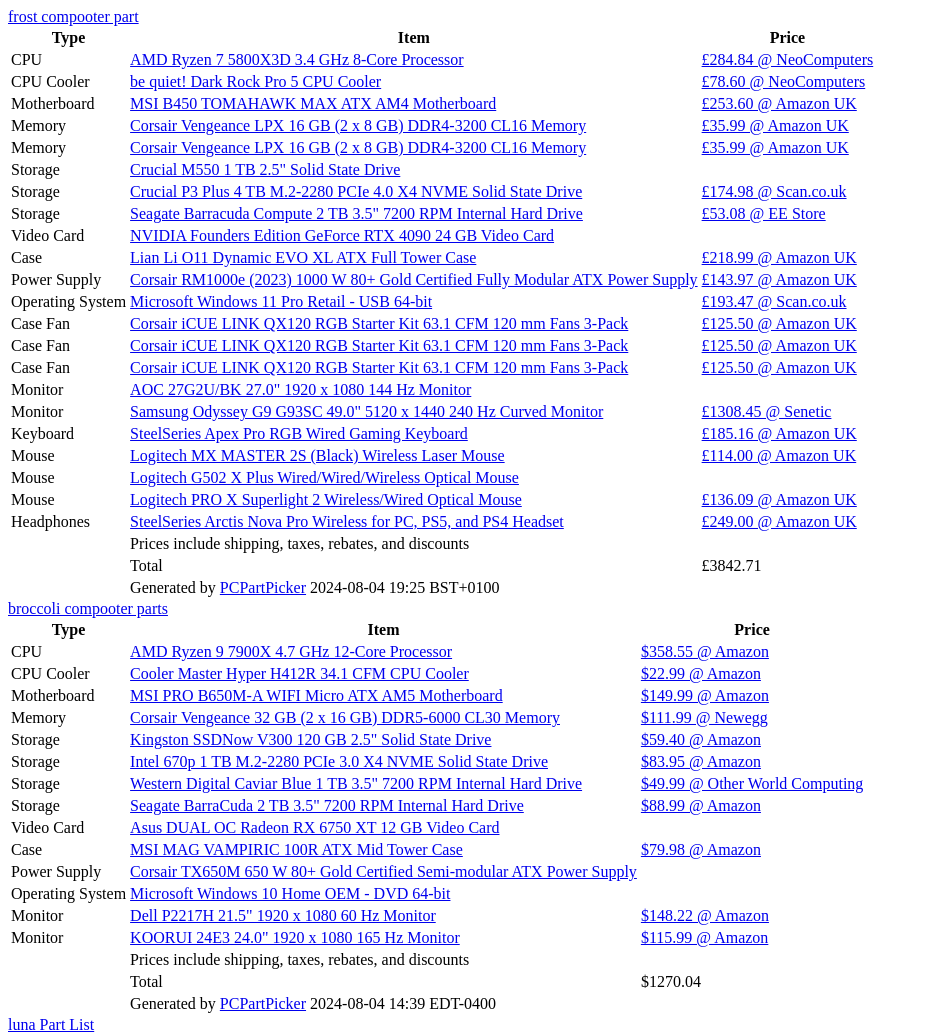
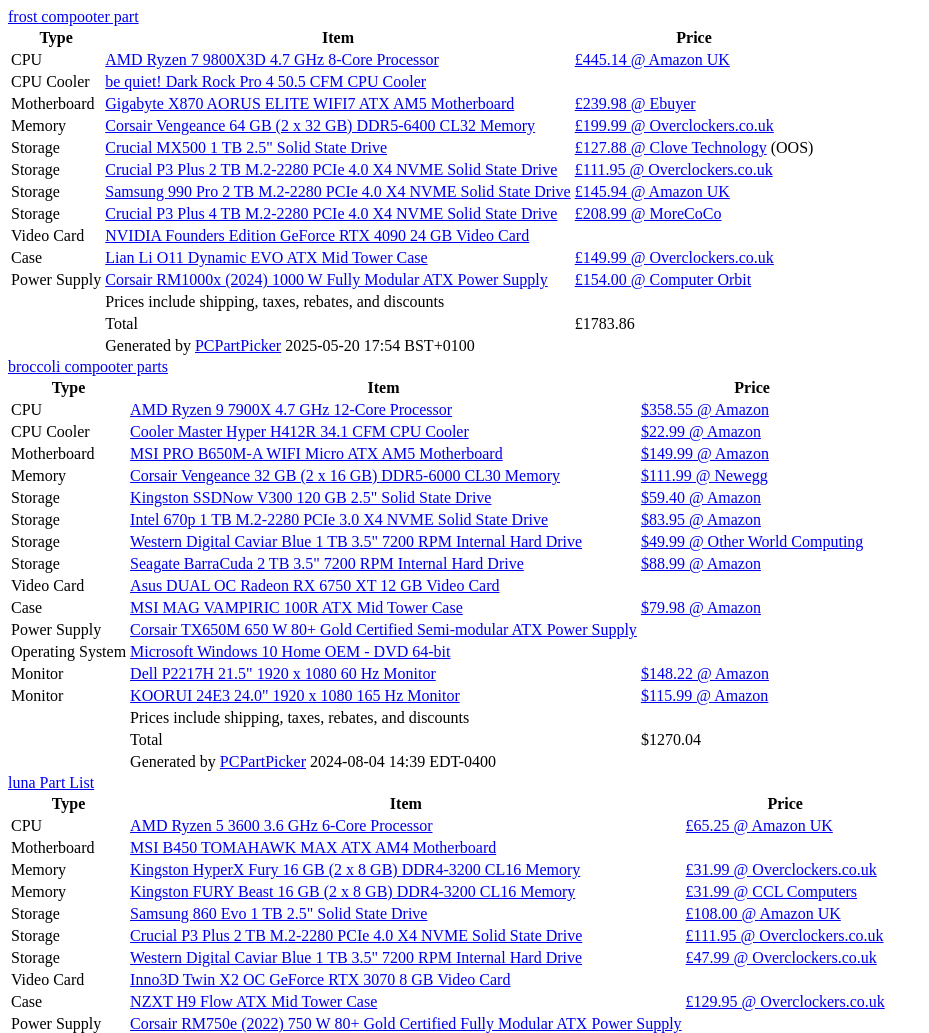
Before and after one commit to clart-dot-zip/compooters, a plain HTML site: page index.html in a window 1280 px wide. Shown: the top 1033 px of the page, without its empty margins (0-929 px from the left). Drawn offline with Linux system fonts and the light colour scheme.

Commit message:
Update index.html

```diff
--- a/index.html
+++ b/index.html
@@ -1,4 +1,4 @@
-<a href="https://uk.pcpartpicker.com/list/cwWDt7">frost compooter part</a>
+<a href="https://uk.pcpartpicker.com/list/pjNmrM">frost compooter part</a>
 <table class="pcpp-part-list">
   <thead>
     <tr>
@@ -10,57 +10,57 @@
   <tbody>
     <tr>
       <td class="pcpp-part-list-type">CPU</td>
-      <td class="pcpp-part-list-item"><a href="https://uk.pcpartpicker.com/product/CZ3gXL/amd-ryzen-7-5800x3d-34-ghz-8-core-processor-100-100000651wof">AMD Ryzen 7 5800X3D 3.4 GHz 8-Core Processor</a></td>
+      <td class="pcpp-part-list-item"><a href="https://uk.pcpartpicker.com/product/fPyH99/amd-ryzen-7-9800x3d-47-ghz-8-core-processor-100-1000001084wof">AMD Ryzen 7 9800X3D 4.7 GHz 8-Core Processor</a></td>
       <td class="pcpp-part-list-price">
-        <a href="https://uk.pcpartpicker.com/product/CZ3gXL/amd-ryzen-7-5800x3d-34-ghz-8-core-processor-100-100000651wof">£284.84 @ NeoComputers</a>
+        <a href="https://uk.pcpartpicker.com/product/fPyH99/amd-ryzen-7-9800x3d-47-ghz-8-core-processor-100-1000001084wof">£445.14 @ Amazon UK</a>
       </td>
     </tr>
     <tr>
       <td class="pcpp-part-list-type">CPU Cooler</td>
-      <td class="pcpp-part-list-item"><a href="https://uk.pcpartpicker.com/product/LyyH99/be-quiet-dark-rock-pro-5-cpu-cooler-bk036">be quiet! Dark Rock Pro 5 CPU Cooler</a></td>
+      <td class="pcpp-part-list-item"><a href="https://uk.pcpartpicker.com/product/F3gzK8/be-quiet-dark-rock-pro-4-505-cfm-cpu-cooler-bk022">be quiet! Dark Rock Pro 4 50.5 CFM CPU Cooler</a></td>
       <td class="pcpp-part-list-price">
-        <a href="https://uk.pcpartpicker.com/product/LyyH99/be-quiet-dark-rock-pro-5-cpu-cooler-bk036">£78.60 @ NeoComputers</a>
       </td>
     </tr>
     <tr>
       <td class="pcpp-part-list-type">Motherboard</td>
-      <td class="pcpp-part-list-item"><a href="https://uk.pcpartpicker.com/product/jcYQzy/msi-b450-tomahawk-max-atx-am4-motherboard-b450-tomahawk-max">MSI B450 TOMAHAWK MAX ATX AM4 Motherboard</a></td>
+      <td class="pcpp-part-list-item"><a href="https://uk.pcpartpicker.com/product/836NnQ/gigabyte-x870-aorus-elite-wifi7-atx-am5-motherboard-x870-aorus-elite-wifi7">Gigabyte X870 AORUS ELITE WIFI7 ATX AM5 Motherboard</a></td>
       <td class="pcpp-part-list-price">
-        <a href="https://uk.pcpartpicker.com/product/jcYQzy/msi-b450-tomahawk-max-atx-am4-motherboard-b450-tomahawk-max">£253.60 @ Amazon UK</a>
+        <a href="https://uk.pcpartpicker.com/product/836NnQ/gigabyte-x870-aorus-elite-wifi7-atx-am5-motherboard-x870-aorus-elite-wifi7">£239.98 @ Ebuyer</a>
       </td>
     </tr>
     <tr>
       <td class="pcpp-part-list-type">Memory</td>
-      <td class="pcpp-part-list-item"><a href="https://uk.pcpartpicker.com/product/p6RFf7/corsair-memory-cmk16gx4m2b3200c16">Corsair Vengeance LPX 16 GB (2 x 8 GB) DDR4-3200 CL16 Memory</a></td>
+      <td class="pcpp-part-list-item"><a href="https://uk.pcpartpicker.com/product/pnQKHx/corsair-vengeance-64-gb-2-x-32-gb-ddr5-6400-cl32-memory-cmk64gx5m2b6400c32">Corsair Vengeance 64 GB (2 x 32 GB) DDR5-6400 CL32 Memory</a></td>
       <td class="pcpp-part-list-price">
-        <a href="https://uk.pcpartpicker.com/product/p6RFf7/corsair-memory-cmk16gx4m2b3200c16">£35.99 @ Amazon UK</a>
-      </td>
-    </tr>
-    <tr>
-      <td class="pcpp-part-list-type">Memory</td>
-      <td class="pcpp-part-list-item"><a href="https://uk.pcpartpicker.com/product/p6RFf7/corsair-memory-cmk16gx4m2b3200c16">Corsair Vengeance LPX 16 GB (2 x 8 GB) DDR4-3200 CL16 Memory</a></td>
-      <td class="pcpp-part-list-price">
-        <a href="https://uk.pcpartpicker.com/product/p6RFf7/corsair-memory-cmk16gx4m2b3200c16">£35.99 @ Amazon UK</a>
+        <a href="https://uk.pcpartpicker.com/product/pnQKHx/corsair-vengeance-64-gb-2-x-32-gb-ddr5-6400-cl32-memory-cmk64gx5m2b6400c32">£199.99 @ Overclockers.co.uk</a>
       </td>
     </tr>
     <tr>
       <td class="pcpp-part-list-type">Storage</td>
-      <td class="pcpp-part-list-item"><a href="https://uk.pcpartpicker.com/product/DbFPxr/crucial-internal-hard-drive-ct1024m550ssd1">Crucial M550 1 TB 2.5" Solid State Drive</a></td>
+      <td class="pcpp-part-list-item"><a href="https://uk.pcpartpicker.com/product/h3tQzy/crucial-mx500-1tb-25-solid-state-drive-ct1000mx500ssd1">Crucial MX500 1 TB 2.5" Solid State Drive</a></td>
       <td class="pcpp-part-list-price">
+        <a href="https://uk.pcpartpicker.com/product/h3tQzy/crucial-mx500-1tb-25-solid-state-drive-ct1000mx500ssd1">£127.88 @ Clove Technology</a> (OOS)
+      </td>
+    </tr>
+    <tr>
+      <td class="pcpp-part-list-type">Storage</td>
+      <td class="pcpp-part-list-item"><a href="https://uk.pcpartpicker.com/product/yGZ9TW/crucial-p3-plus-2-tb-m2-2280-nvme-solid-state-drive-ct2000p3pssd8">Crucial P3 Plus 2 TB M.2-2280 PCIe 4.0 X4 NVME Solid State Drive</a></td>
+      <td class="pcpp-part-list-price">
+        <a href="https://uk.pcpartpicker.com/product/yGZ9TW/crucial-p3-plus-2-tb-m2-2280-nvme-solid-state-drive-ct2000p3pssd8">£111.95 @ Overclockers.co.uk</a>
+      </td>
+    </tr>
+    <tr>
+      <td class="pcpp-part-list-type">Storage</td>
+      <td class="pcpp-part-list-item"><a href="https://uk.pcpartpicker.com/product/34ytt6/samsung-990-pro-2-tb-m2-2280-pcie-40-x4-nvme-solid-state-drive-mz-v9p2t0bw">Samsung 990 Pro 2 TB M.2-2280 PCIe 4.0 X4 NVME Solid State Drive</a></td>
+      <td class="pcpp-part-list-price">
+        <a href="https://uk.pcpartpicker.com/product/34ytt6/samsung-990-pro-2-tb-m2-2280-pcie-40-x4-nvme-solid-state-drive-mz-v9p2t0bw">£145.94 @ Amazon UK</a>
       </td>
     </tr>
     <tr>
       <td class="pcpp-part-list-type">Storage</td>
       <td class="pcpp-part-list-item"><a href="https://uk.pcpartpicker.com/product/PPpzK8/crucial-p3-plus-4-tb-m2-2280-nvme-solid-state-drive-ct4000p3pssd8">Crucial P3 Plus 4 TB M.2-2280 PCIe 4.0 X4 NVME Solid State Drive</a></td>
       <td class="pcpp-part-list-price">
-        <a href="https://uk.pcpartpicker.com/product/PPpzK8/crucial-p3-plus-4-tb-m2-2280-nvme-solid-state-drive-ct4000p3pssd8">£174.98 @ Scan.co.uk</a>
-      </td>
-    </tr>
-    <tr>
-      <td class="pcpp-part-list-type">Storage</td>
-      <td class="pcpp-part-list-item"><a href="https://uk.pcpartpicker.com/product/mwrYcf/seagate-barracuda-computer-2-tb-35-7200rpm-internal-hard-drive-st2000dm008">Seagate Barracuda Compute 2 TB 3.5" 7200 RPM Internal Hard Drive</a></td>
-      <td class="pcpp-part-list-price">
-        <a href="https://uk.pcpartpicker.com/product/mwrYcf/seagate-barracuda-computer-2-tb-35-7200rpm-internal-hard-drive-st2000dm008">£53.08 @ EE Store</a>
+        <a href="https://uk.pcpartpicker.com/product/PPpzK8/crucial-p3-plus-4-tb-m2-2280-nvme-solid-state-drive-ct4000p3pssd8">£208.99 @ MoreCoCo</a>
       </td>
     </tr>
     <tr>
@@ -71,91 +71,16 @@
     </tr>
     <tr>
       <td class="pcpp-part-list-type">Case</td>
-      <td class="pcpp-part-list-item"><a href="https://uk.pcpartpicker.com/product/jwDQzy/lian-li-o11-dynamic-evo-xl-atx-full-tower-case-o11dexl-x">Lian Li O11 Dynamic EVO XL ATX Full Tower Case</a></td>
+      <td class="pcpp-part-list-item"><a href="https://uk.pcpartpicker.com/product/Ykytt6/lian-li-o11-dynamic-evo-atx-mid-tower-case-pc-o11dex">Lian Li O11 Dynamic EVO ATX Mid Tower Case</a></td>
       <td class="pcpp-part-list-price">
-        <a href="https://uk.pcpartpicker.com/product/jwDQzy/lian-li-o11-dynamic-evo-xl-atx-full-tower-case-o11dexl-x">£218.99 @ Amazon UK</a>
+        <a href="https://uk.pcpartpicker.com/product/Ykytt6/lian-li-o11-dynamic-evo-atx-mid-tower-case-pc-o11dex">£149.99 @ Overclockers.co.uk</a>
       </td>
     </tr>
     <tr>
       <td class="pcpp-part-list-type">Power Supply</td>
-      <td class="pcpp-part-list-item"><a href="https://uk.pcpartpicker.com/product/fxGhP6/corsair-rm1000e-2023-1000-w-80-gold-certified-fully-modular-atx-power-supply-cp-9020264-na">Corsair RM1000e (2023) 1000 W 80+ Gold Certified Fully Modular ATX Power Supply</a></td>
+      <td class="pcpp-part-list-item"><a href="https://uk.pcpartpicker.com/product/XZsV3C/corsair-rm1000x-2024-1000-w-fully-modular-atx-power-supply-cp-9020271-na">Corsair RM1000x (2024) 1000 W Fully Modular ATX Power Supply</a></td>
       <td class="pcpp-part-list-price">
-        <a href="https://uk.pcpartpicker.com/product/fxGhP6/corsair-rm1000e-2023-1000-w-80-gold-certified-fully-modular-atx-power-supply-cp-9020264-na">£143.97 @ Amazon UK</a>
-      </td>
-    </tr>
-    <tr>
-      <td class="pcpp-part-list-type">Operating System</td>
-      <td class="pcpp-part-list-item"><a href="https://uk.pcpartpicker.com/product/HxKKHx/microsoft-windows-11-pro-retail-usb-64-bit-hav-00162">Microsoft Windows 11 Pro Retail - USB 64-bit</a></td>
-      <td class="pcpp-part-list-price">
-        <a href="https://uk.pcpartpicker.com/product/HxKKHx/microsoft-windows-11-pro-retail-usb-64-bit-hav-00162">£193.47 @ Scan.co.uk</a>
-      </td>
-    </tr>
-    <tr>
-      <td class="pcpp-part-list-type">Case Fan</td>
-      <td class="pcpp-part-list-item"><a href="https://uk.pcpartpicker.com/product/4VBzK8/corsair-icue-link-qx120-rgb-starter-kit-631-cfm-120-mm-fans-3-pack-co-9051002-ww">Corsair iCUE LINK QX120 RGB Starter Kit 63.1 CFM 120 mm Fans 3-Pack</a></td>
-      <td class="pcpp-part-list-price">
-        <a href="https://uk.pcpartpicker.com/product/4VBzK8/corsair-icue-link-qx120-rgb-starter-kit-631-cfm-120-mm-fans-3-pack-co-9051002-ww">£125.50 @ Amazon UK</a>
-      </td>
-    </tr>
-    <tr>
-      <td class="pcpp-part-list-type">Case Fan</td>
-      <td class="pcpp-part-list-item"><a href="https://uk.pcpartpicker.com/product/4VBzK8/corsair-icue-link-qx120-rgb-starter-kit-631-cfm-120-mm-fans-3-pack-co-9051002-ww">Corsair iCUE LINK QX120 RGB Starter Kit 63.1 CFM 120 mm Fans 3-Pack</a></td>
-      <td class="pcpp-part-list-price">
-        <a href="https://uk.pcpartpicker.com/product/4VBzK8/corsair-icue-link-qx120-rgb-starter-kit-631-cfm-120-mm-fans-3-pack-co-9051002-ww">£125.50 @ Amazon UK</a>
-      </td>
-    </tr>
-    <tr>
-      <td class="pcpp-part-list-type">Case Fan</td>
-      <td class="pcpp-part-list-item"><a href="https://uk.pcpartpicker.com/product/4VBzK8/corsair-icue-link-qx120-rgb-starter-kit-631-cfm-120-mm-fans-3-pack-co-9051002-ww">Corsair iCUE LINK QX120 RGB Starter Kit 63.1 CFM 120 mm Fans 3-Pack</a></td>
-      <td class="pcpp-part-list-price">
-        <a href="https://uk.pcpartpicker.com/product/4VBzK8/corsair-icue-link-qx120-rgb-starter-kit-631-cfm-120-mm-fans-3-pack-co-9051002-ww">£125.50 @ Amazon UK</a>
-      </td>
-    </tr>
-    <tr>
-      <td class="pcpp-part-list-type">Monitor</td>
-      <td class="pcpp-part-list-item"><a href="https://uk.pcpartpicker.com/product/gjqBD3/aoc-27g2ubk-270-1920x1080-144-hz-monitor-27g2ubk">AOC 27G2U/BK 27.0" 1920 x 1080 144 Hz Monitor</a></td>
-      <td class="pcpp-part-list-price">
-      </td>
-    </tr>
-    <tr>
-      <td class="pcpp-part-list-type">Monitor</td>
-      <td class="pcpp-part-list-item"><a href="https://uk.pcpartpicker.com/product/tRHqqs/samsung-odyssey-g9-g93sc-490-5120-x-1440-240-hz-curved-monitor-ls49cg932snxza">Samsung Odyssey G9 G93SC 49.0" 5120 x 1440 240 Hz Curved Monitor</a></td>
-      <td class="pcpp-part-list-price">
-        <a href="https://uk.pcpartpicker.com/product/tRHqqs/samsung-odyssey-g9-g93sc-490-5120-x-1440-240-hz-curved-monitor-ls49cg932snxza">£1308.45 @ Senetic</a>
-      </td>
-    </tr>
-    <tr>
-      <td class="pcpp-part-list-type">Keyboard</td>
-      <td class="pcpp-part-list-item"><a href="https://uk.pcpartpicker.com/product/MD848d/steelseries-apex-pro-wired-gaming-keyboard-64626">SteelSeries Apex Pro RGB Wired Gaming Keyboard</a></td>
-      <td class="pcpp-part-list-price">
-        <a href="https://uk.pcpartpicker.com/product/MD848d/steelseries-apex-pro-wired-gaming-keyboard-64626">£185.16 @ Amazon UK</a>
-      </td>
-    </tr>
-    <tr>
-      <td class="pcpp-part-list-type">Mouse</td>
-      <td class="pcpp-part-list-item"><a href="https://uk.pcpartpicker.com/product/JKvZxr/logitech-mx-master-2s-black-wireless-laser-mouse-910-005131">Logitech MX MASTER 2S (Black) Wireless Laser Mouse</a></td>
-      <td class="pcpp-part-list-price">
-        <a href="https://uk.pcpartpicker.com/product/JKvZxr/logitech-mx-master-2s-black-wireless-laser-mouse-910-005131">£114.00 @ Amazon UK</a>
-      </td>
-    </tr>
-    <tr>
-      <td class="pcpp-part-list-type">Mouse</td>
-      <td class="pcpp-part-list-item"><a href="https://uk.pcpartpicker.com/product/J86p99/logitech-g502-x-plus-wiredwiredwireless-optical-mouse-910-006160">Logitech G502 X Plus Wired/Wired/Wireless Optical Mouse</a></td>
-      <td class="pcpp-part-list-price">
-      </td>
-    </tr>
-    <tr>
-      <td class="pcpp-part-list-type">Mouse</td>
-      <td class="pcpp-part-list-item"><a href="https://uk.pcpartpicker.com/product/QzHqqs/logitech-pro-x-superlight-2-wirelesswired-optical-mouse-910-006628">Logitech PRO X Superlight 2 Wireless/Wired Optical Mouse</a></td>
-      <td class="pcpp-part-list-price">
-        <a href="https://uk.pcpartpicker.com/product/QzHqqs/logitech-pro-x-superlight-2-wirelesswired-optical-mouse-910-006628">£136.09 @ Amazon UK</a>
-      </td>
-    </tr>
-    <tr>
-      <td class="pcpp-part-list-type">Headphones</td>
-      <td class="pcpp-part-list-item"><a href="https://uk.pcpartpicker.com/product/wTcG3C/steelseries-arctis-nova-pro-wireless-for-pc-ps5-and-ps4-headset-61520">SteelSeries Arctis Nova Pro Wireless for PC, PS5, and PS4  Headset</a></td>
-      <td class="pcpp-part-list-price">
-        <a href="https://uk.pcpartpicker.com/product/wTcG3C/steelseries-arctis-nova-pro-wireless-for-pc-ps5-and-ps4-headset-61520">£249.00 @ Amazon UK</a>
+        <a href="https://uk.pcpartpicker.com/product/XZsV3C/corsair-rm1000x-2024-1000-w-fully-modular-atx-power-supply-cp-9020271-na">£154.00 @ Computer Orbit</a>
       </td>
     </tr>
     <tr>
@@ -166,11 +91,11 @@
     <tr>
       <td></td>
       <td class="pcpp-part-list-total">Total</td>
-      <td class="pcpp-part-list-total-price">£3842.71</td>
+      <td class="pcpp-part-list-total-price">£1783.86</td>
     </tr>
     <tr>
       <td></td>
-      <td class="pcpp-part-list-price-note">Generated by <a href="https://pcpartpicker.com">PCPartPicker</a> 2024-08-04 19:25 BST+0100</td>
+      <td class="pcpp-part-list-price-note">Generated by <a href="https://pcpartpicker.com">PCPartPicker</a> 2025-05-20 17:54 BST+0100</td>
       <td></td>
     </tr>
   </tbody>
```
